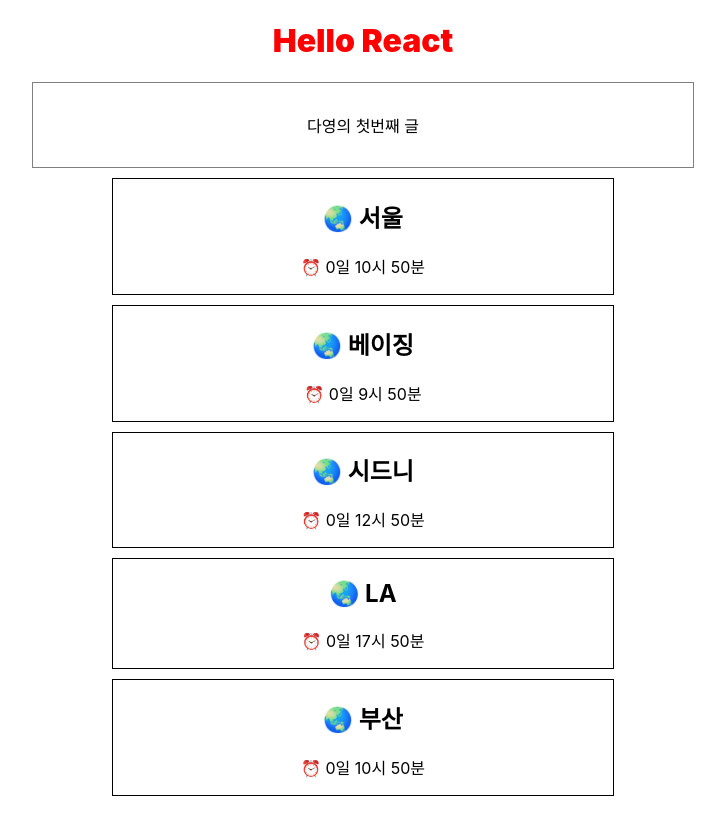
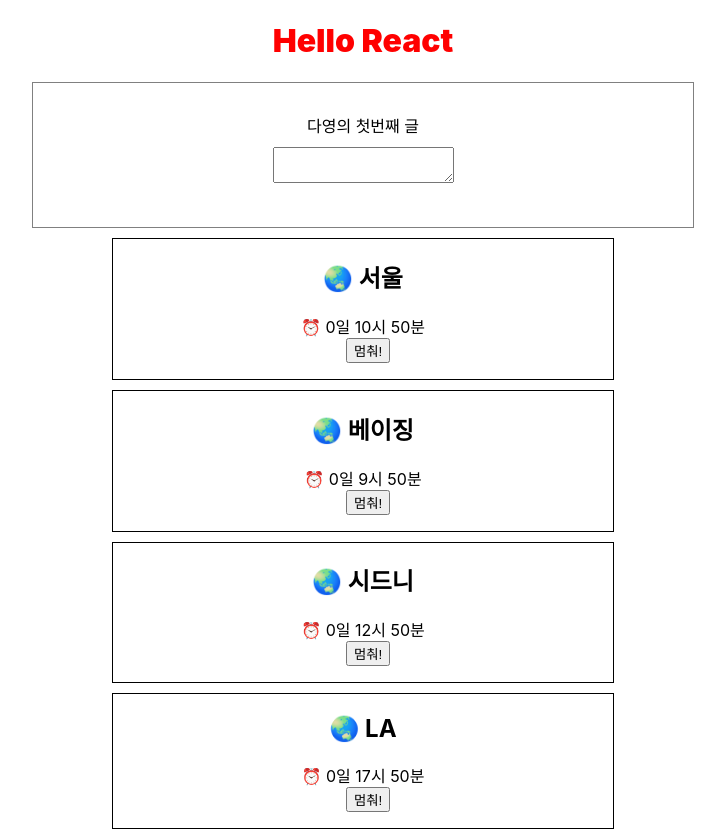
Before and after one commit to dayowoo/REACT_Study, a React (Create React App) app in the folder lion-app/: page / in a window 1280 px wide. Shown: the top 831 px of the page, without its empty margins (277-1002 px from the left). Before the commit the page ends 806 px from the top, so only its background shows below. Built offline with nearby package versions, Linux system fonts and the light colour scheme.

Commit message:
Event Handling

```diff
--- a/lion-app/src/App.css
+++ b/lion-app/src/App.css
@@ -10,6 +10,15 @@
   margin: auto;
   margin-top: 10px;
   margin-bottom: 10px;
+}
+
+.align {
+  padding: 10px;
+}
+
+.button {
+
+  padding-left: 10px;
 }
 
 .WorldClock {
--- a/lion-app/src/App.js
+++ b/lion-app/src/App.js
@@ -1,5 +1,5 @@
 import React from 'react';
-import logo from './logo.svg';
+// import logo from './logo.svg';
 import './App.css';
 
 // component
@@ -43,11 +43,12 @@ class WorldClock extends React.Component {
     this.state = {
       day: this.props.day,
       hour: this.props.hour,
-      minute: 0
+      minute: 0,
+      stop: false,    //처음에 안멈춰있기 때문
     }
     //this.setState : state 변경
     // 절대 안됨!! this.state.minute +=1; ->변화 감지를 못하기 때문 ->새로운거를 덮어씌워서 뭐가 변했는지 확실히 알게 함.
-    setInterval( ()=>{
+    this.timer = setInterval( ()=>{
       this.setState((state)=>(
           state.hour === 23 && state.minute === 59
           ?{day: state.day+1, hour: 0, minute:0}
@@ -57,6 +58,14 @@ class WorldClock extends React.Component {
     ))
     },100)
   }
+
+  handlingClik = (event) => {
+    //event.target: 이벤트의 범위
+    console.log(event.target)
+    this.setState({stop: event.target.value})
+    clearInterval(this.timer)
+  }
+
   // render 미리 약속된 함수
   render() {
     return (
@@ -72,26 +81,37 @@ class WorldClock extends React.Component {
             ⏰
           </span>{" "}
           {this.state.day}일 {this.state.hour}시 {this.state.minute}분
+          <div className={'button'}>
+            <button value={true} onClick={this.handlingClik}>멈춰!</button>
+          </div>
         </p>
+
       </div>
     )
   }
 }
 
-function App() {
-  // 반복되는 코드 따로 빼서 배열로 만듦
-  const cityTimeData = [
+class App extends React.Component {
+
+  constructor(props) {
+    super(props)
+    this.cityTimeData = [
       ['서울', 0, 10],
       ['베이징', 0, 9],
       ['시드니', 0, 12],
       ['LA', 0, 17],
       ['부산', 0, 10],
     ]
+    this.state = {
+      content: ''
+    }
+  }
 
-  const WorldClockList = cityTimeData.map((citytime, index)=>
-    <WorldClock city= {citytime[0]} day={citytime[1]} hour={citytime[2]} key={index}/>
-  )
+  handlingChange = (event) => {
+    this.setState({content: event.target.value})
+  }
 
+  render() {
     return (
       <div className="App">
         {/* style={{color: 'red'}} */}
@@ -99,10 +119,17 @@ function App() {
         <h1 className={'myStyle'}>Hello React</h1>
         <div className={'post'}>
           다영의 첫번째 글
+          <div className={'align'}>
+            <textarea value={this.state.content} onChange={this.handlingChange}></textarea>
           </div>
-      {WorldClockList}
+        </div>
+          {this.cityTimeData.map((citytime, index)=>
+          <WorldClock city= {citytime[0]} day={citytime[1]} hour={citytime[2]} key={index}/>
+          )
+          }
       </div>
     );
+    }
   }
 
 // component export(수출) ->index.js 에서 수입
@@ -120,14 +147,14 @@ export default App;
 
 ///////////////////
 
-function App2() {
-  return (
-    <div className="App">
-      <h1>안녕히 가세요</h1>
-      <table>
-        <tr><td>1</td></tr>
-        <tr><td>2</td></tr>
-      </table>
-    </div>
-  );
-}
+// function App2() {
+//   return (
+//     <div className="App">
+//       <h1>안녕히 가세요</h1>
+//       <table>
+//         <tr><td>1</td></tr>
+//         <tr><td>2</td></tr>
+//       </table>
+//     </div>
+//   );
+// }
```
Lines whose indentation alone changed are shown as unchanged.
